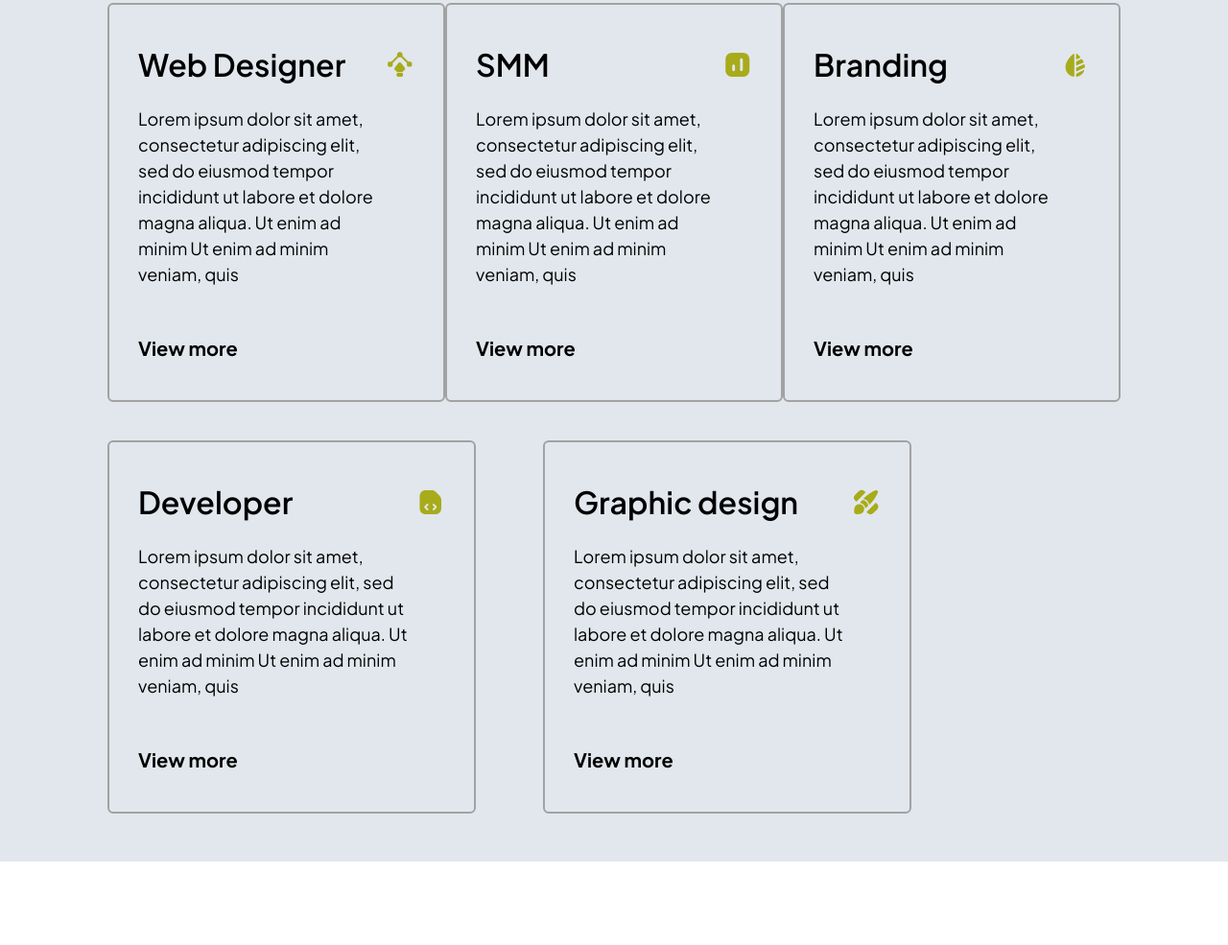
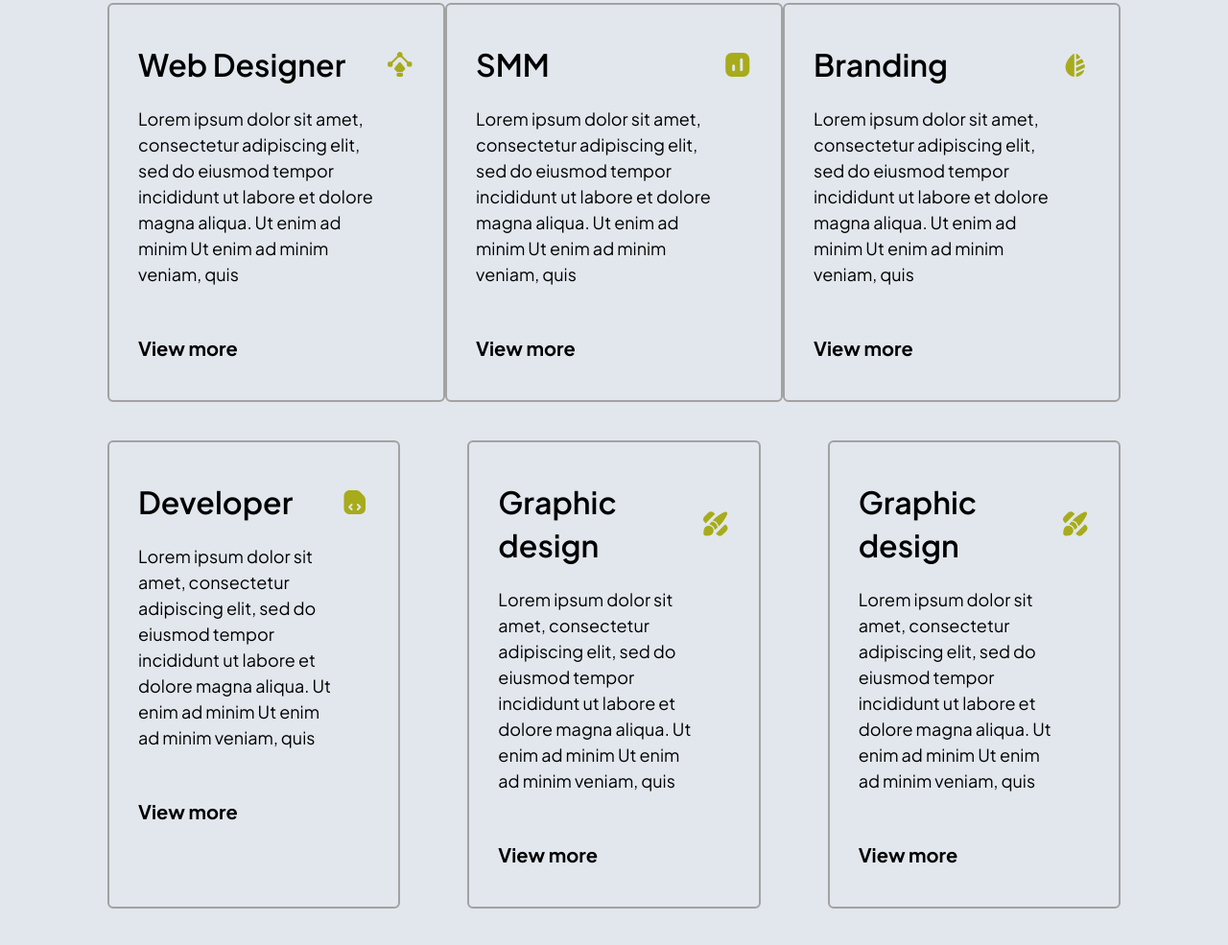
Before and after one commit to Behruz12390/4-5-dars, a plain HTML site: page index.html in a window 1280 px wide. Shown: the part 875-1860 px from the top of the page at 96% size. Before the commit the page ends 1773 px from the top, so only its background shows below. Drawn offline with Linux system fonts and the light colour scheme.

Commit message:
first commit

```diff
--- a/index.html
+++ b/index.html
@@ -138,6 +138,20 @@
                                     <div class="a"><a href="#">View more</a></div>
                                 </div>
                             </div>
+                            <div class="card1">
+                                <div class="zak">
+                                    <div class="JC">
+                                        <h1 class="sd">Graphic design</h1><img src="./assets/icons/Group 39346 (5).svg"
+                                            alt="">
+                                    </div>
+                                    <div class="a20">
+                                        <p>Lorem ipsum dolor sit amet, consectetur adipiscing elit, sed do eiusmod
+                                            tempor incididunt ut labore et dolore magna aliqua. Ut enim ad minim Ut enim
+                                            ad minim veniam, quis </p>
+                                    </div>
+                                    <div class="a"><a href="#">View more</a></div>
+                                </div>
+                            </div>
                         </div>
                     </div>
                 </div>
```
